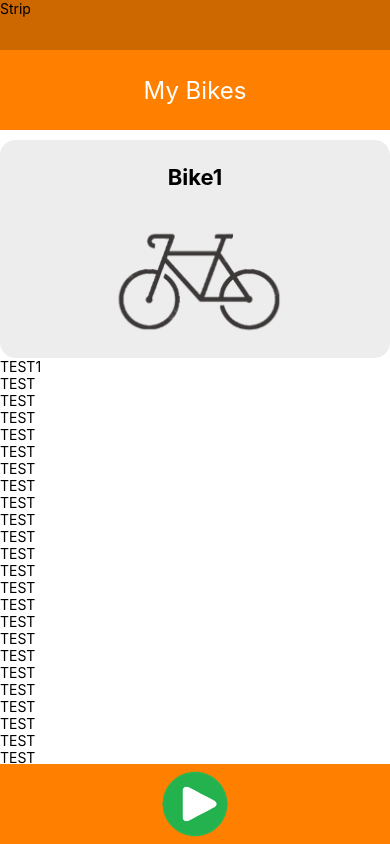
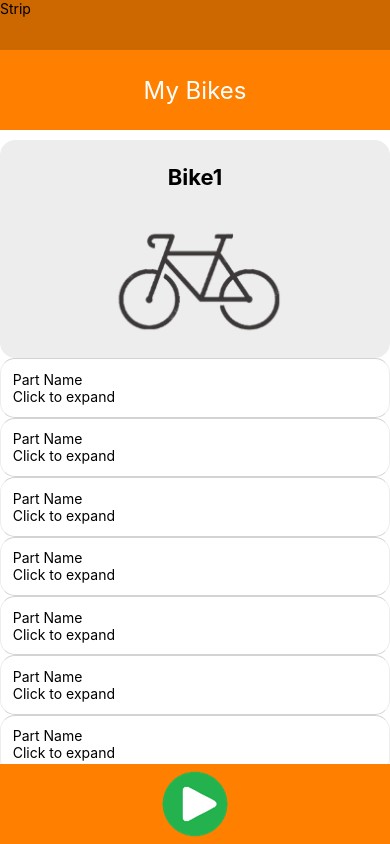
Before and after one commit to kg980/BikeApp, a React Native app in the folder BikeAppExpo/: screen / in a window 390 px wide. Built offline with nearby package versions, Linux system fonts and the light colour scheme.

Commit message:
complete UI for My Bikes page, cards cant expand yet

```diff
--- /dev/null
+++ b/BikeAppExpo/src/components/PartsCard/PartsCard.js
@@ -0,0 +1,29 @@
+import React, { useState } from "react";
+import { View, Text, StyleSheet, Pressable, Image} from 'react-native';
+
+const PartsCard = ({title}) => {
+    const [open, setOpen] = useState(false);
+
+    return (
+        <View style={styles.root}>
+            <Text>Part Name</Text>
+            <Text>Click to expand</Text>
+        </View>
+    )
+}
+
+const styles = StyleSheet.create({
+    root: {
+        backgroundColor: 'white',
+        borderTopColor: 'lightgrey',
+        borderBottomColor: 'lightgrey',
+        borderRadius: 15,
+        borderColor: '#EDEDED',
+        borderWidth: 1,
+        padding: '3%',
+
+
+    },
+});
+
+export default PartsCard
--- /dev/null
+++ b/BikeAppExpo/src/components/PartsCard/index.js
@@ -0,0 +1 @@
+export { default } from './PartsCard';
--- a/BikeAppExpo/src/screens/PartsScreen/PartsScreen.js
+++ b/BikeAppExpo/src/screens/PartsScreen/PartsScreen.js
@@ -6,13 +6,11 @@ import CustomInput from "../../components/CustomInput";
 import CustomButton from "../../components/CustomButton";
 import CustomBanner from "../../components/CustomBanner";
 import CustomFooter from "../../components/CustomFooter";
+import PartsCard from "../../components/PartsCard";
 
 //screen for distance tracker and navigation buttons
 
 const PartsScreen = () => {
-
-
-
     return (
         <View style={styles.root}>
             <CustomBanner text='My Bikes'/>
@@ -22,31 +20,16 @@ const PartsScreen = () => {
                     <Image source={Bicycle} resizeMode="contain" style={styles.logo}/>
                 </View>
                 <ScrollView style={styles.partsContainer}>
-                    <Text>TEST1</Text>
-                    <Text>TEST</Text>
-                    <Text>TEST</Text>
-                    <Text>TEST</Text>
-                    <Text>TEST</Text>
-                    <Text>TEST</Text>
-                    <Text>TEST</Text>
-                    <Text>TEST</Text>
-                    <Text>TEST</Text>
-                    <Text>TEST</Text>
-                    <Text>TEST</Text>
-                    <Text>TEST</Text>
-                    <Text>TEST</Text>
-                    <Text>TEST</Text>
-                    <Text>TEST</Text>
-                    <Text>TEST</Text>
-                    <Text>TEST</Text>
-                    <Text>TEST</Text>
-                    <Text>TEST</Text>
-                    <Text>TEST</Text>
-                    <Text>TEST</Text>
-                    <Text>TEST</Text>
-                    <Text>TEST</Text>
-                    <Text>TEST</Text>
-                    <Text>TEST100</Text>
+                    <PartsCard/>
+                    <PartsCard/>
+                    <PartsCard/>
+                    <PartsCard/>
+                    <PartsCard/>
+                    <PartsCard/>
+                    <PartsCard/>
+                    <PartsCard/>
+                    <PartsCard/>
+                    <PartsCard/>
                 </ScrollView>
             </View>
             <CustomFooter />
```
